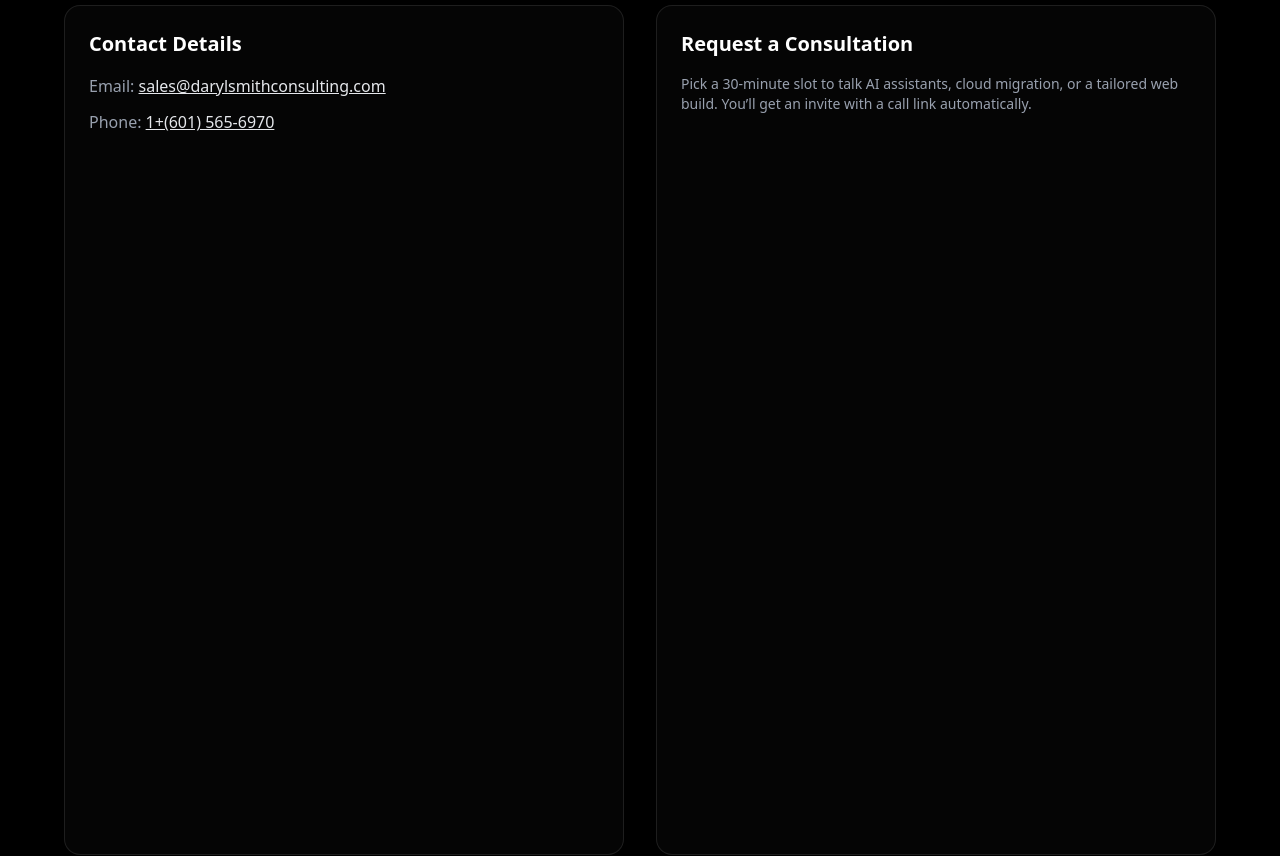
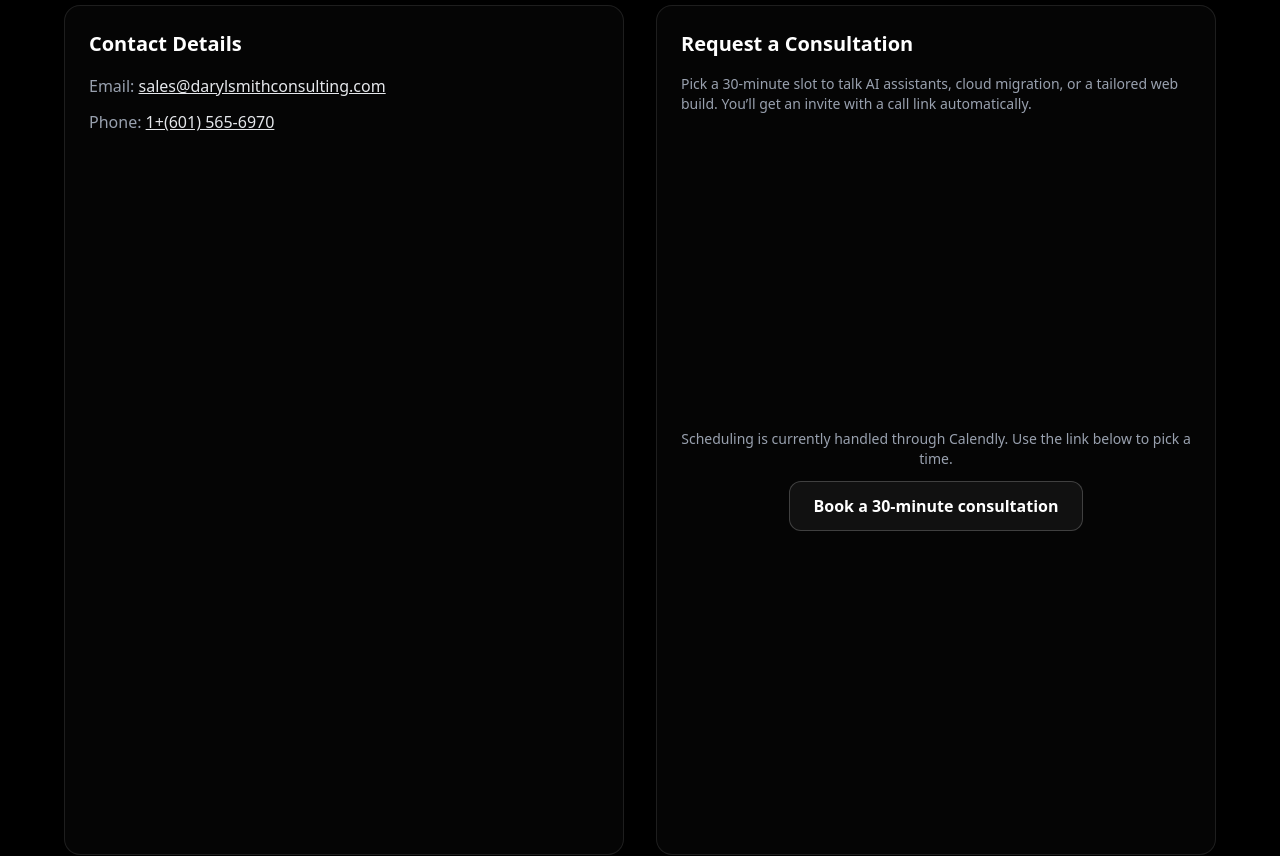
Before and after one commit to olemissguy2002/techsmithconsulting.com, a Next.js app in the folder web/: page /contact in a window 1280 px wide. Shown: the part 800-1656 px from the top of the page. Built offline with nearby package versions, Linux system fonts and the light colour scheme.

Commit message:
Switch Calendly to direct link

```diff
--- a/web/src/app/contact/page.tsx
+++ b/web/src/app/contact/page.tsx
@@ -64,9 +64,9 @@ export default function ContactPage() {
                 You’ll get an invite with a call link automatically.
               </p>
 
-              {/* Calendly Inline Widget */}
+              {/* Calendly link */}
               <CalendlyInline
-                url="https://calendly.com/d/ctgc-6mr-n53?background_color=1a1a1a&text_color=ffffff&primary_color=00ff4f"
+                url="https://calendly.com/daryl-smith-consulting/30min"
                 minWidth={320}
                 height={700}
               />
--- a/web/src/components/CalendlyInline.tsx
+++ b/web/src/components/CalendlyInline.tsx
@@ -6,21 +6,27 @@ interface CalendlyInlineProps {
   height?: number;
 }
 
-const CALENDLY_SCRIPT_SRC = "https://calendly.com/daryl-smith-consulting/30min";
-
 export default function CalendlyInline({
   url,
   minWidth = 320,
   height = 700,
 }: CalendlyInlineProps) {
   return (
-    <>
-      <div
-        className="calendly-inline-widget"
-        data-url={url}
-        style={{ minWidth: `${minWidth}px`, height }}
-      />
-      <script type="text/javascript" src={CALENDLY_SCRIPT_SRC} async />
-    </>
+    <div
+      className="flex flex-col items-center justify-center gap-3 text-center"
+      style={{ minWidth: `${minWidth}px`, minHeight: height }}
+    >
+      <p className="text-sm text-gray-400">
+        Scheduling is currently handled through Calendly. Use the link below to pick a time.
+      </p>
+      <a
+        href={url}
+        target="_blank"
+        rel="noopener noreferrer"
+        className="inline-flex items-center justify-center rounded-xl border border-white/20 bg-white/5 px-6 py-3 text-base font-semibold text-white hover:border-[#37CC97] hover:bg-[#37CC97]/10 transition-colors"
+      >
+        Book a 30-minute consultation
+      </a>
+    </div>
   );
 }
```
